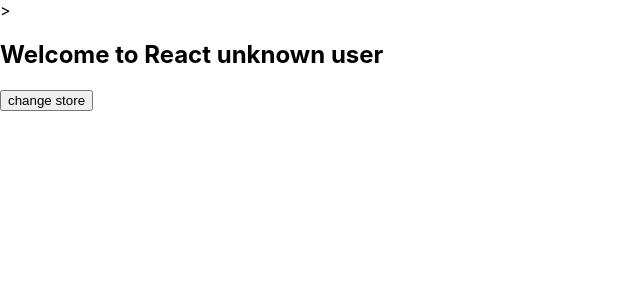
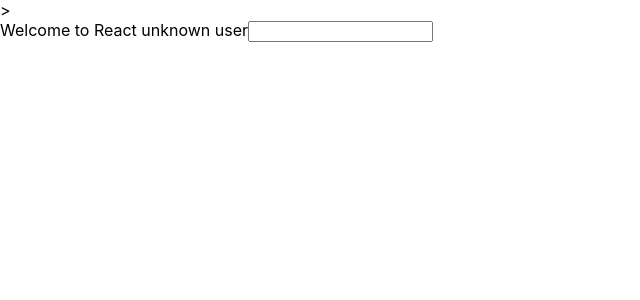
Before and after one commit to tolaysha/reduxApp, a React (Create React App) app: page / in a window 1280 px wide. Shown: the top 300 px of the page, without its empty margins (0-640 px from the left). Built offline with nearby package versions, Linux system fonts and the light colour scheme.

Commit message:
functional component + fix

```diff
--- a/src/App.js
+++ b/src/App.js
@@ -1,7 +1,7 @@
 import React, { Component, Fragment} from 'react';
 import logo from './logo.svg';
 import './App.css';
-
+import ChangeName from "./components/ChangeName"
 import { setUser } from './reducrers/info'
 import { connect } from "react-redux"
 function handleClick(e) {
@@ -9,24 +9,22 @@
 }
 class App extends Component {
   debugger;
-  render() { // TOFIX
+  render() {
     return (
-          <Fragment>
-            <h2>Welcome to React {this.props.user}</h2>
-            <button onClick={()=>{debugger;this.props.onClick()}}>change store</button>
-          </Fragment>
+      <ChangeName />
     );
   }
 }
 
-function mapStateToProps(state) {
-  debugger;
-  return {
-    user: state.userInfo[0].user
-  }
-}
-const mapDispatchToProps = (dispatch) => ({
-  onClick: () => {debugger;dispatch(setUser("new user"))}  // TOFIX
-})
+// function mapStateToProps(state) {
+//   debugger;
+//   return {
+//     user: state.userInfo[0].user
+//   }
+// }
+// const mapDispatchToProps = (dispatch) => ({
+//   onClick: () => {debugger;dispatch(setUser("new user"))}  // TOFIX
+// })
 
-export default connect(mapStateToProps, mapDispatchToProps)(App);
+//export default connect(mapStateToProps, mapDispatchToProps)(App);
+export default App;
--- /dev/null
+++ b/src/components/ChangeName.js
@@ -0,0 +1,41 @@
+import React, { Component, Fragment} from 'react';
+import logo from '../logo.svg';
+import '../App.css';
+
+import { setUser } from '../reducrers/info'
+import { connect } from "react-redux"
+let ChangeName = ({ user, onClick }) =>{
+    let input
+    return (
+        <Fragment>
+            <form onSubmit={e => {
+                e.preventDefault()
+                if (!input.value.trim()) {
+                return
+                }
+                onClick(input.value);
+            }}>
+            <label>
+                 Welcome to React {user}
+            </label>
+            <input ref={node => {
+                input = node
+            }} />
+            </form>
+        </Fragment>
+    );
+
+}
+
+function mapStateToProps(state){
+  return {
+    user: state.userInfo[0].user
+  }
+}
+function mapDispatchToProps(dispatch, value) {
+    return{
+        onClick: (value = 'new user') => {dispatch(setUser(value))}
+    }
+}
+
+export default connect(mapStateToProps, mapDispatchToProps)(ChangeName);
--- a/src/reducrers/info.js
+++ b/src/reducrers/info.js
@@ -11,7 +11,6 @@
 export default function userinfo(state = [{user:"unknown user"}], action){
     switch (action.type) {
         case 'SET_USER':
-            debugger;
             return [
                 {
                   user: action.user
```
